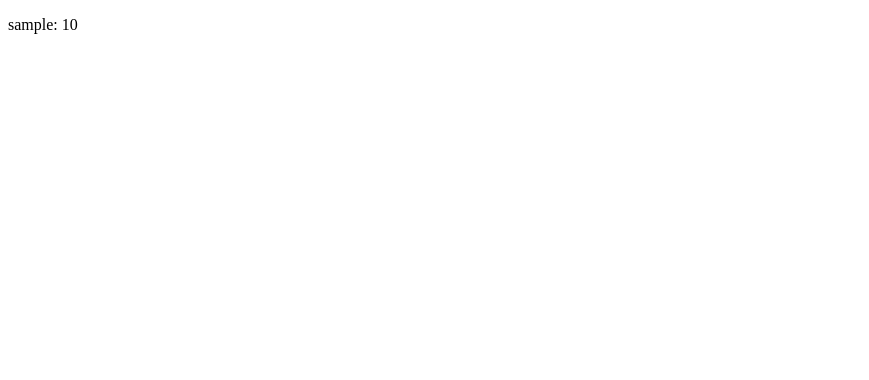
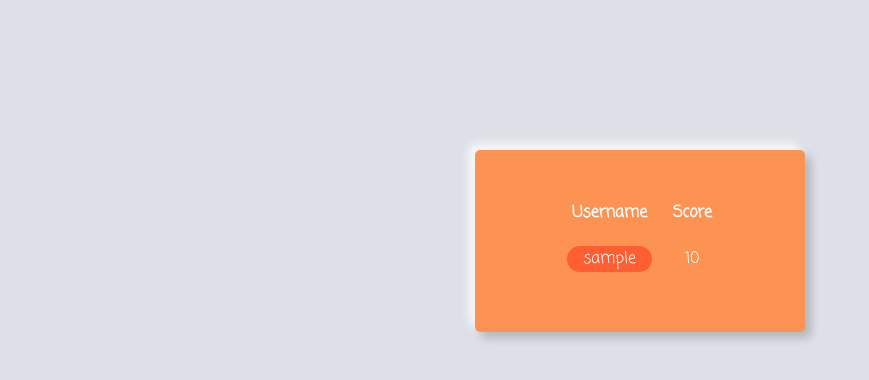
Before and after one commit to MagicianK/Eris, a Django app: page /scoreboard/ in a window 1280 px wide. Before the commit the part shown is almost empty. Shown: the top 380 px of the page, without its empty margins (0-869 px from the left). Run offline with Django 4.2, Linux system fonts and the light colour scheme; tables that the repository leaves empty hold one stand-in row (values such as "Sample post").

Commit message:
styling for scoreboard.html and public_games.html

```diff
--- a/game/static/css/style.css
+++ b/game/static/css/style.css
@@ -81,3 +81,52 @@ button{
   margin-bottom: 5px;
   color: #fff;
 }
+
+.contentText {
+
+    display: flex;
+    flex-direction: column;
+
+    color: white;
+
+    align-items: center;
+    align-content: center;
+    justify-content: space-evenly;
+
+    opacity:1;
+    visibility:visible;
+    width: 330px;
+    height: auto;
+    background: #FD9352;
+    padding: 30px 35px 40px;
+    box-sizing: border-box;
+    border-radius: 5px;
+    box-shadow: -6px -6px 10px rgba(255, 255, 255, 0.8),
+               6px 6px 10px rgba(0, 0, 0, 0.2);
+
+}
+
+.textHolder {
+
+    color: white;
+
+    font-size: 15pt;
+    font-family: "Coming Soon";
+
+    display: flex;
+    flex-direction: row;
+
+    align-items: center;
+    align-content: center;
+    justify-content: space-evenly;
+    gap: 5px 5px;
+
+}
+
+.orangeSpan {
+    padding: 1px 16px;
+
+    background-color: #FE5E32;
+    border-radius: 25px;
+
+}
--- a/game/templates/scoreboard.html
+++ b/game/templates/scoreboard.html
@@ -1,12 +1,40 @@
 <!DOCTYPE html>
 <html lang="en" dir="ltr">
   <head>
+      {% load static %}
     <meta charset="utf-8">
-    <title></title>
+    <title>Scoreboard</title>
+      <link rel="stylesheet" href="{% static 'css/style.css' %}">
   </head>
+  <style>
+      body{
+          margin: 150px;
+
+          display: flex;
+
+          gap: 50px 50px;
+
+          justify-content: space-evenly;
+          align-content: space-evenly;
+
+          min-height: fit-content;
+
+      }
+  </style>
   <body>
-    {% for user in users %}
-        <p>{{user.username}}: {{user.score}}</p>
-    {% endfor %}
+  <div class="contentText">
+      <table style="color: white; text-align: center; border-collapse: separate; border-spacing: 20px">
+          <tr>
+              <th>Username</th>
+              <th>Score</th>
+          </tr>
+          {% for user in users %}
+              <tr>
+                <td class="orangeSpan">{{ user.username }}</td>
+                <td>{{ user.score }}</td>
+              </tr>
+          {% endfor %}
+      </table>
+  </div>
   </body>
 </html>
```
Also changed, not shown: game/templates/public_games.html (+27 -5 lines).
